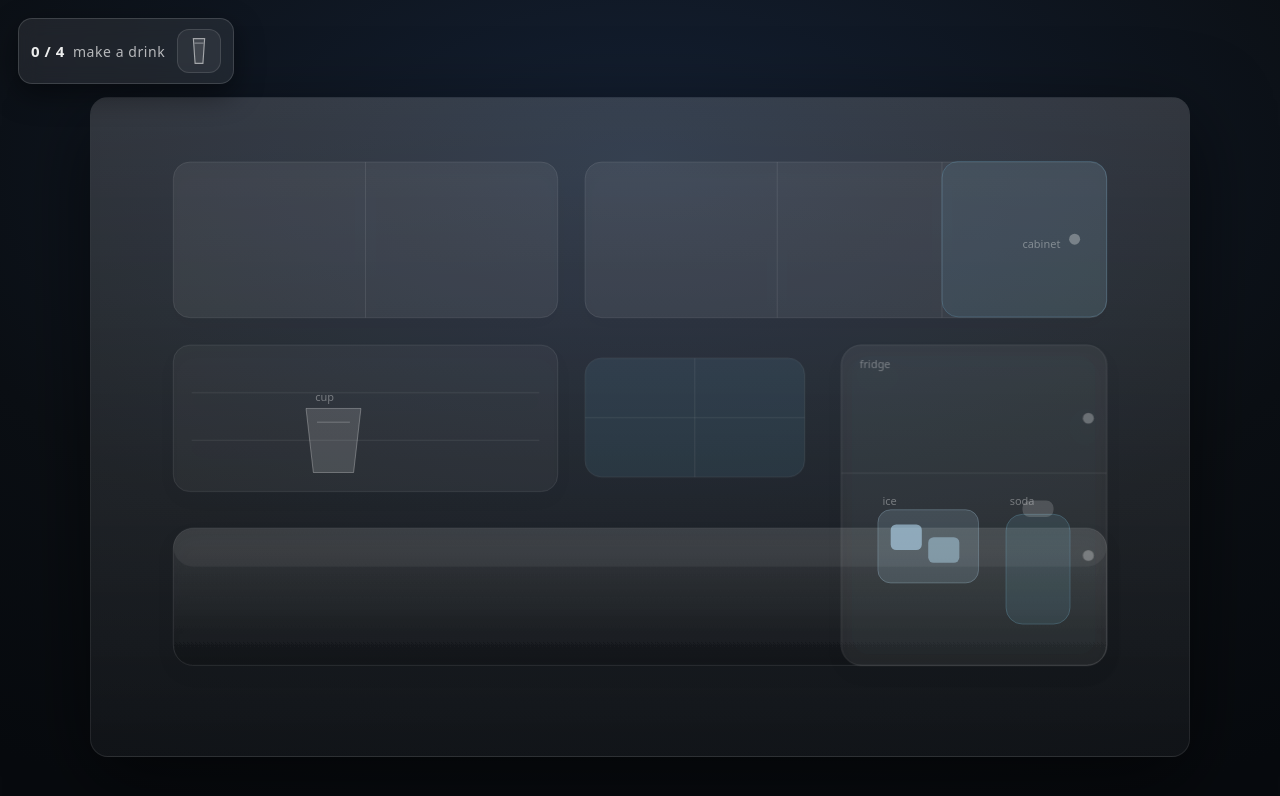
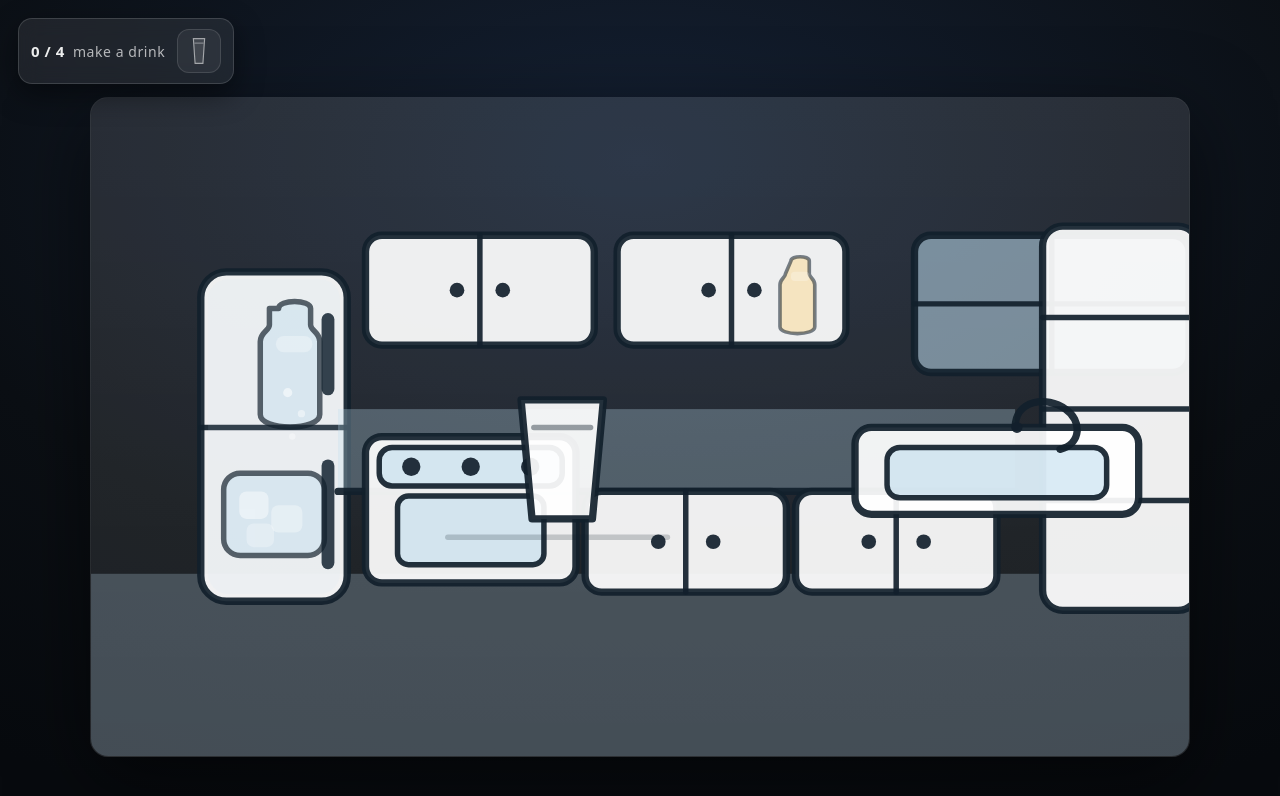
Before and after one commit to A7kQm9X2/exp, a plain HTML site: page index.html in a window 1280 px wide. Drawn offline with Linux system fonts and the light colour scheme.

Commit message:
Update index.html

```diff
--- a/index.html
+++ b/index.html
@@ -232,99 +232,220 @@
     <div class="scene-wrap">
       <!-- Face-on kitchen scene (simple but extendable).
            Replace shapes with your own SVG later; keep IDs & groups. -->
+     <!-- Replace your existing <svg id="kitchen" ...>...</svg> with THIS block.
+     It matches the reference style (clean strokes + soft blue fills) and includes
+     clickable groups with the required IDs: cup, ice, tequilaCabinet, soda.
+-->
 <svg id="kitchen" viewBox="0 0 1200 720" role="img" aria-label="Interactive kitchen scene">
   <defs>
-          <linearGradient id="wall" x1="0" x2="0" y1="0" y2="1">
-            <stop offset="0" stop-color="rgba(255,255,255,0.10)"/>
-            <stop offset="1" stop-color="rgba(255,255,255,0.02)"/>
-          </linearGradient>
-          <linearGradient id="counter" x1="0" x2="0" y1="0" y2="1">
-            <stop offset="0" stop-color="rgba(255,255,255,0.08)"/>
-            <stop offset="1" stop-color="rgba(0,0,0,0.12)"/>
-          </linearGradient>
-          <linearGradient id="wood" x1="0" x2="1">
-            <stop offset="0" stop-color="rgba(255,210,160,0.18)"/>
-            <stop offset="1" stop-color="rgba(255,210,160,0.08)"/>
-          </linearGradient>
-          <filter id="softShadow" x="-30%" y="-30%" width="160%" height="160%">
-            <feDropShadow dx="0" dy="10" stdDeviation="10" flood-color="rgba(0,0,0,0.35)" />
+    <!-- Palette tuned to the reference image -->
+    <style>
+      .k-stroke { stroke: rgba(18,32,44,0.92); stroke-width: 8; stroke-linecap: round; stroke-linejoin: round; }
+      .k-stroke2{ stroke: rgba(18,32,44,0.92); stroke-width: 6; stroke-linecap: round; stroke-linejoin: round; }
+      .k-fill-white { fill: rgba(255,255,255,0.92); }
+      .k-fill-soft  { fill: rgba(190,220,238,0.55); }
+      .k-fill-softer{ fill: rgba(190,220,238,0.28); }
+      .k-fill-floor { fill: rgba(190,220,238,0.25); }
+      .k-dot { fill: rgba(18,32,44,0.92); }
+      .k-none{ fill: none; }
+
+      /* Hover state: subtle glow + lift (works with your existing .clickable:hover too) */
+      .clickable:hover .hover-glow { opacity: 1; }
+      .hover-glow { opacity: 0; transition: opacity 180ms ease; }
+    </style>
+
+    <filter id="softGlow" x="-30%" y="-30%" width="160%" height="160%">
+      <feDropShadow dx="0" dy="10" stdDeviation="10" flood-color="rgba(0,0,0,0.22)"/>
+      <feDropShadow dx="0" dy="0" stdDeviation="6" flood-color="rgba(130,210,255,0.25)"/>
     </filter>
   </defs>
 
-        <!-- Background wall -->
-        <rect x="0" y="0" width="1200" height="720" fill="url(#wall)"/>
+  <!-- Background / wall wash -->
+  <rect x="0" y="0" width="1200" height="720" fill="rgba(255,255,255,0.06)"/>
 
-        <!-- Upper cabinets -->
-        <g id="cabinets" filter="url(#softShadow)">
-          <rect x="90" y="70" width="420" height="170" rx="18" fill="rgba(255,255,255,0.06)" stroke="rgba(255,255,255,0.10)" />
-          <rect x="540" y="70" width="570" height="170" rx="18" fill="rgba(255,255,255,0.06)" stroke="rgba(255,255,255,0.10)" />
-          <line x1="300" y1="70" x2="300" y2="240" stroke="rgba(255,255,255,0.10)" />
-          <line x1="750" y1="70" x2="750" y2="240" stroke="rgba(255,255,255,0.10)" />
-          <line x1="930" y1="70" x2="930" y2="240" stroke="rgba(255,255,255,0.10)" />
+  <!-- Floor / lower wash band -->
+  <rect x="0" y="520" width="1200" height="200" class="k-fill-floor"/>
+
+  <!-- ===== LEFT FRIDGE ===== -->
+  <g id="fridgeUnit">
+    <!-- Body -->
+    <rect x="120" y="190" width="160" height="360" rx="28" class="k-fill-white k-stroke"/>
+    <!-- Divider between doors -->
+    <line x1="120" y1="360" x2="280" y2="360" class="k-stroke2"/>
+
+    <!-- Handles -->
+    <rect x="252" y="235" width="14" height="90" rx="7" class="k-dot"/>
+    <rect x="252" y="395" width="14" height="120" rx="7" class="k-dot"/>
+
+    <!-- Subtle interior hint (optional) -->
+    <rect x="128" y="198" width="144" height="344" rx="22" class="k-fill-softer" opacity="0.35"/>
   </g>
 
-        <!-- Upper-right cabinet clickable area for tequila -->
-        <g id="tequilaCabinet" class="clickable ambient" tabindex="0" role="button" aria-label="Open upper-right cabinet">
-          <!-- target door region (upper-right) -->
-          <rect x="930" y="70" width="180" height="170" rx="18" fill="rgba(130,210,255,0.08)" stroke="rgba(130,210,255,0.20)"/>
-          <circle cx="1075" cy="155" r="6" fill="rgba(255,255,255,0.30)"/>
-          <text x="1018" y="165" font-size="12" fill="rgba(255,255,255,0.35)">cabinet</text>
+  <!-- ===== COUNTER + BACKSPLASH STRIP ===== -->
+  <g id="counterRun">
+    <!-- Backsplash strip -->
+    <rect x="270" y="340" width="740" height="90" rx="0" class="k-fill-soft" opacity="0.55"/>
+    <!-- Counter line -->
+    <line x1="270" y1="430" x2="1010" y2="430" class="k-stroke"/>
   </g>
 
-        <!-- Shelves on left -->
-        <g id="shelves" filter="url(#softShadow)">
-          <rect x="90" y="270" width="420" height="160" rx="18" fill="rgba(255,255,255,0.04)" stroke="rgba(255,255,255,0.10)" />
-          <line x1="110" y1="322" x2="490" y2="322" stroke="rgba(255,255,255,0.10)" />
-          <line x1="110" y1="374" x2="490" y2="374" stroke="rgba(255,255,255,0.10)" />
+  <!-- ===== UPPER CABINETS (2 sets) ===== -->
+  <g id="upperCabinets">
+    <!-- Left upper cabinet (2 doors) -->
+    <rect x="300" y="150" width="250" height="120" rx="18" class="k-fill-white k-stroke"/>
+    <line x1="425" y1="150" x2="425" y2="270" class="k-stroke2"/>
+    <circle cx="400" cy="210" r="8" class="k-dot"/>
+    <circle cx="450" cy="210" r="8" class="k-dot"/>
+
+    <!-- Middle upper cabinet (2 doors) -->
+    <rect x="575" y="150" width="250" height="120" rx="18" class="k-fill-white k-stroke"/>
+    <line x1="700" y1="150" x2="700" y2="270" class="k-stroke2"/>
+    <circle cx="675" cy="210" r="8" class="k-dot"/>
+    <circle cx="725" cy="210" r="8" class="k-dot"/>
+
+    <!-- Window (2x2 panes) -->
+    <rect x="900" y="150" width="300" height="150" rx="18" class="k-fill-soft k-stroke"/>
+    <line x1="1050" y1="150" x2="1050" y2="300" class="k-stroke2"/>
+    <line x1="900" y1="225" x2="1200" y2="225" class="k-stroke2"/>
   </g>
 
-        <!-- Cup clickable (on shelves) -->
-        <g id="cup" class="clickable ambient" tabindex="0" role="button" aria-label="Pick up cup">
-          <!-- A simple cup silhouette sitting on shelf -->
-          <path d="M235 340h60l-8 70h-44l-8-70Z" fill="rgba(255,255,255,0.14)" stroke="rgba(255,255,255,0.30)" />
-          <path d="M247 355h36" stroke="rgba(255,255,255,0.25)" />
-          <text x="245" y="332" font-size="12" fill="rgba(255,255,255,0.35)">cup</text>
+  <!-- ===== RIGHT TALL CABINET / PANTRY ===== -->
+  <g id="rightPantry">
+    <rect x="1040" y="140" width="170" height="420" rx="22" class="k-fill-white k-stroke"/>
+    <!-- Shelf dividers -->
+    <line x1="1040" y1="240" x2="1210" y2="240" class="k-stroke2"/>
+    <line x1="1040" y1="340" x2="1210" y2="340" class="k-stroke2"/>
+    <line x1="1040" y1="440" x2="1210" y2="440" class="k-stroke2"/>
   </g>
 
-        <!-- Counter -->
-        <g id="countertop" filter="url(#softShadow)">
-          <rect x="90" y="470" width="1020" height="150" rx="22" fill="url(#counter)" stroke="rgba(255,255,255,0.10)" />
-          <rect x="90" y="470" width="1020" height="42" rx="22" fill="rgba(255,255,255,0.05)"/>
+  <!-- ===== OVEN / RANGE ===== -->
+  <g id="oven">
+    <!-- Outer -->
+    <rect x="300" y="370" width="230" height="160" rx="18" class="k-fill-white k-stroke"/>
+    <!-- Cooktop panel -->
+    <rect x="315" y="382" width="200" height="42" rx="14" class="k-fill-soft k-stroke2"/>
+    <!-- Knobs -->
+    <circle cx="350" cy="403" r="10" class="k-dot"/>
+    <circle cx="415" cy="403" r="10" class="k-dot"/>
+    <circle cx="480" cy="403" r="10" class="k-dot"/>
+    <!-- Oven window -->
+    <rect x="335" y="435" width="160" height="75" rx="12" class="k-fill-soft k-stroke2"/>
   </g>
 
-        <!-- Fridge on right -->
-        <g id="fridge" filter="url(#softShadow)">
-          <rect x="820" y="270" width="290" height="350" rx="22" fill="rgba(255,255,255,0.06)" stroke="rgba(255,255,255,0.12)" />
-          <line x1="820" y1="410" x2="1110" y2="410" stroke="rgba(255,255,255,0.10)" />
-          <!-- glow layer -->
-          <rect class="fridge-glow" x="832" y="282" width="266" height="326" rx="18" fill="rgba(130,210,255,0.10)"/>
-          <circle cx="1090" cy="350" r="6" fill="rgba(255,255,255,0.28)"/>
-          <circle cx="1090" cy="500" r="6" fill="rgba(255,255,255,0.28)"/>
-          <text x="840" y="295" font-size="12" fill="rgba(255,255,255,0.35)">fridge</text>
+  <!-- ===== LOWER CABINETS (3 segments) ===== -->
+  <g id="lowerCabinets">
+    <!-- Segment 1 (2 doors) -->
+    <rect x="540" y="430" width="220" height="110" rx="18" class="k-fill-white k-stroke"/>
+    <line x1="650" y1="430" x2="650" y2="540" class="k-stroke2"/>
+    <circle cx="620" cy="485" r="8" class="k-dot"/>
+    <circle cx="680" cy="485" r="8" class="k-dot"/>
+
+    <!-- Segment 2 (2 doors) -->
+    <rect x="770" y="430" width="220" height="110" rx="18" class="k-fill-white k-stroke"/>
+    <line x1="880" y1="430" x2="880" y2="540" class="k-stroke2"/>
+    <circle cx="850" cy="485" r="8" class="k-dot"/>
+    <circle cx="910" cy="485" r="8" class="k-dot"/>
   </g>
 
-        <!-- Ice clickable (in fridge) -->
-        <g id="ice" class="clickable" tabindex="0" role="button" aria-label="Grab ice from fridge">
-          <rect x="860" y="450" width="110" height="80" rx="14" fill="rgba(190,230,255,0.14)" stroke="rgba(190,230,255,0.26)"/>
-          <rect x="874" y="466" width="34" height="28" rx="6" fill="rgba(190,230,255,0.55)"/>
-          <rect x="915" y="480" width="34" height="28" rx="6" fill="rgba(190,230,255,0.42)"/>
-          <text x="865" y="445" font-size="12" fill="rgba(255,255,255,0.35)">ice</text>
+  <!-- ===== SINK ===== -->
+  <g id="sink">
+    <!-- Basin -->
+    <rect x="835" y="360" width="310" height="95" rx="18" class="k-fill-white k-stroke"/>
+    <rect x="870" y="382" width="240" height="55" rx="14" class="k-fill-soft k-stroke2"/>
+    <!-- Faucet -->
+    <path d="M1010 360
+             c 0 -30 35 -35 55 -20
+             c 18 12 18 38 -6 44
+             " class="k-none k-stroke"/>
+    <circle cx="1012" cy="360" r="6" class="k-dot"/>
   </g>
 
-        <!-- Soda water clickable (in fridge) -->
-        <g id="soda" class="clickable" tabindex="0" role="button" aria-label="Grab soda water from fridge">
-          <rect x="1000" y="455" width="70" height="120" rx="18" fill="rgba(140,220,255,0.10)" stroke="rgba(140,220,255,0.22)"/>
-          <rect x="1018" y="440" width="34" height="18" rx="8" fill="rgba(255,255,255,0.16)" />
-          <text x="1004" y="445" font-size="12" fill="rgba(255,255,255,0.35)">soda</text>
+  <!-- =========================================================
+       CLICKABLE TARGETS (wired for your JS)
+       Required IDs: cup, ice, tequilaCabinet, soda
+       Keep these groups intact when editing!
+       ========================================================= -->
+
+  <!-- 1) CUP (on shelves / left of upper cabinets area).
+       We place it on the counter area near left side for visibility,
+       but still reads as "on shelves" in this simplified scene. -->
+  <g id="cup" class="clickable" tabindex="0" role="button" aria-label="Pick up cup">
+    <!-- glow on hover -->
+    <g class="hover-glow" filter="url(#softGlow)">
+      <path d="M0 0h1" opacity="0.001"/>
     </g>
 
-        <!-- Optional: a little window / plant for ambient -->
-        <g id="window" class="ambient" opacity="0.9">
-          <rect x="540" y="285" width="240" height="130" rx="18" fill="rgba(130,210,255,0.10)" stroke="rgba(255,255,255,0.10)" />
-          <line x1="660" y1="285" x2="660" y2="415" stroke="rgba(255,255,255,0.10)" />
-          <line x1="540" y1="350" x2="780" y2="350" stroke="rgba(255,255,255,0.10)" />
+    <!-- Cup drawing -->
+    <g transform="translate(460 310)">
+      <path d="M10 20 h90 l-12 130 h-66 l-12-130 Z" class="k-fill-white k-stroke"/>
+      <path d="M24 50 h62" class="k-none k-stroke2" opacity="0.45"/>
+      <!-- small shelf hint line behind cup -->
+      <line x1="-70" y1="170" x2="170" y2="170" class="k-stroke2" opacity="0.22"/>
+    </g>
+  </g>
+
+  <!-- 2) ICE (in left fridge). We make a visible ice bin in the lower door. -->
+  <g id="ice" class="clickable" tabindex="0" role="button" aria-label="Grab ice from fridge">
+    <g class="hover-glow" filter="url(#softGlow)">
+      <rect x="128" y="386" width="144" height="154" rx="22" fill="rgba(130,210,255,0.10)"/>
+    </g>
+
+    <!-- Ice bin -->
+    <g>
+      <rect x="145" y="410" width="110" height="90" rx="18" class="k-fill-soft k-stroke2" opacity="0.75"/>
+      <rect x="162" y="430" width="32" height="30" rx="8" fill="rgba(255,255,255,0.45)"/>
+      <rect x="197" y="445" width="34" height="30" rx="8" fill="rgba(255,255,255,0.35)"/>
+      <rect x="170" y="465" width="30" height="26" rx="8" fill="rgba(255,255,255,0.28)"/>
+    </g>
+  </g>
+
+  <!-- 3) TEQUILA (upper-right cabinet). Clicking the right-most upper cabinet door area. -->
+  <g id="tequilaCabinet" class="clickable" tabindex="0" role="button" aria-label="Open cabinet for tequila">
+    <g class="hover-glow" filter="url(#softGlow)">
+      <rect x="575" y="150" width="250" height="120" rx="18" fill="rgba(130,210,255,0.10)"/>
+    </g>
+
+    <!-- Bottle silhouette subtly inside the middle upper cabinet (right side) -->
+    <g transform="translate(725 168)">
+      <path d="M40 10
+               c 0 -6 20 -6 20 0
+               v 14
+               c 0 4 6 6 6 12
+               v 46
+               c 0 10 -38 10 -38 0
+               v -46
+               c 0 -6 6 -8 6 -12
+               Z"
+            fill="rgba(255,210,120,0.40)" stroke="rgba(18,32,44,0.55)" stroke-width="4" stroke-linejoin="round"/>
+      <rect x="40" y="22" width="20" height="10" rx="4" fill="rgba(255,255,255,0.25)"/>
+    </g>
+  </g>
+
+  <!-- 4) SODA (in left fridge). A tall bottle in upper door area. -->
+  <g id="soda" class="clickable" tabindex="0" role="button" aria-label="Grab soda water from fridge">
+    <g class="hover-glow" filter="url(#softGlow)">
+      <rect x="128" y="198" width="144" height="156" rx="22" fill="rgba(130,210,255,0.10)"/>
+    </g>
+
+    <g>
+      <path d="M205 230
+               c 0 -10 35 -10 35 0
+               v 18
+               c 0 6 10 8 10 18
+               v 80
+               c 0 18 -65 18 -65 0
+               v -80
+               c 0 -10 10 -12 10 -18
+               v -18 Z"
+            class="k-fill-soft k-stroke2" opacity="0.75"/>
+      <rect x="202" y="260" width="40" height="18" rx="9" fill="rgba(255,255,255,0.30)"/>
+      <circle cx="215" cy="322" r="5" fill="rgba(255,255,255,0.55)"/>
+      <circle cx="230" cy="345" r="4" fill="rgba(255,255,255,0.45)"/>
+      <circle cx="220" cy="370" r="3.5" fill="rgba(255,255,255,0.40)"/>
+    </g>
   </g>
 </svg>
+
     </div>
   </div>
 
```
Lines whose indentation alone changed are shown as unchanged.
